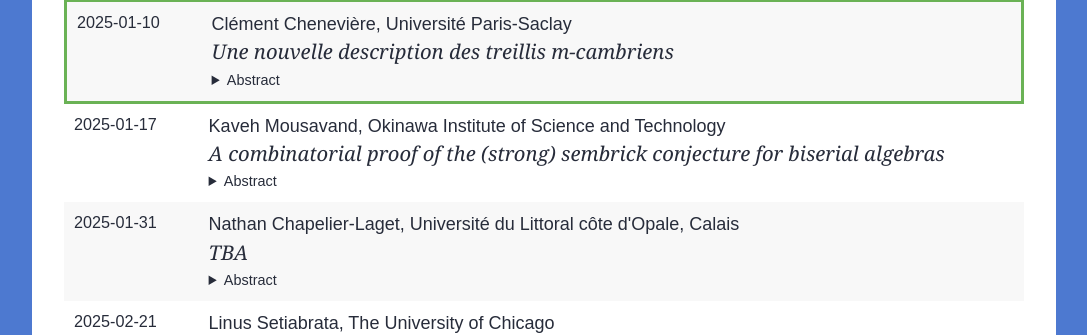
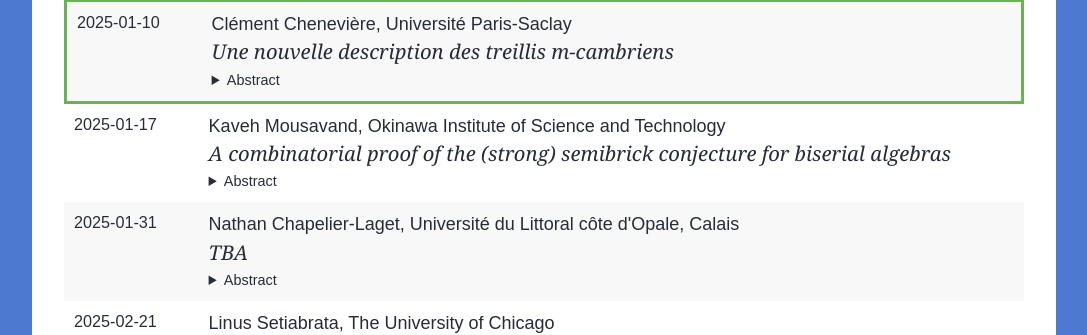
Before and after one commit to lacim-uqam/lacim-uqam.github.io, a Jekyll site: the page built from en/seminar.md, in a window 1280 px wide and 900 px high, scrolled down 739 px. Shown: the part 121-456 px from the top of the window, without its empty margins (96-1183 px from the left). Built offline with Jekyll 4.4.1, drawn with Linux system fonts in a browser that asks for light colours; formulas are drawn with MathJax 3; our own code applies the rules of GitHub Pages for plain Markdown files.

Commit message:
Update lacim-seminar.yml

```diff
--- a/_data/lacim-seminar.yml
+++ b/_data/lacim-seminar.yml
@@ -33,7 +33,7 @@
 - speaker: Kaveh Mousavand
   affiliation: Okinawa Institute of Science and Technology
   title: >
-    A combinatorial proof of the (strong) sembrick conjecture for biserial
+    A combinatorial proof of the (strong) semibrick conjecture for biserial
     algebras
   date: 2025-01-17
   abstract: >
```
